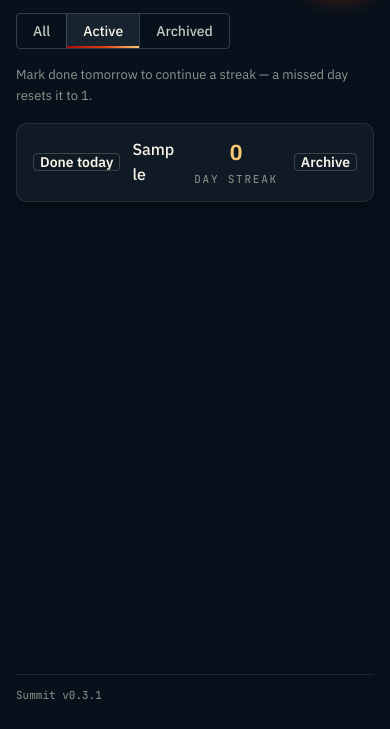
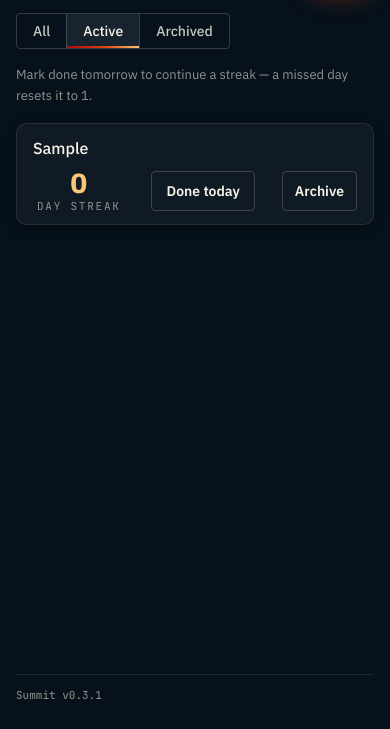
Before and after one commit to peakflames/summit-glm-zcode, a website built with Vite: page index.html in a window 390 px wide. Both pictures are taken after typing "Sample" into the empty fields and a click on the button "Add". Shown: the part 115-844 px from the top of the page. Built offline with nearby package versions, Linux system fonts and the light colour scheme.

Commit message:
fix: row UI parity — element order, quiet success treatment, button sizing, mobile reflow
Rows match the reference implementation: semantic ul.habit-rows > li.habit-row,
ordered name → streak badge → Done toggle → Archive; done state uses the quiet
success treatment (--status-success-bg fill, --status-success text/border) while
keeping aria-pressed; both row buttons sized pf-btn--md with a stable done
min-width; flex-wrap plus a 480px reflow drops the name to its own line on
narrow screens; app shell widened to 45rem to match the reference column.

Manual verification performed: Yes — visual check of the running app layout.

```diff
--- a/src/styles.css
+++ b/src/styles.css
@@ -11,7 +11,10 @@ body {
 }
 
 .shell {
-  max-width: 32rem;
+  /* 45rem matches the reference implementation's app-shell width (720px);
+     the row's name + badge + two pf-btn--md controls need it to stay on one
+     line at desktop (quick-fix row-ui-mobile-parity). */
+  max-width: 45rem;
   margin: 0 auto;
   padding: var(--space-6) var(--space-4);
   display: flex;
@@ -117,16 +120,31 @@ body {
 }
 
 /* pf-card provides the surface; the row overrides padding for a compact list
-   row and drops the old divider borders in favor of card borders. */
+   row and drops the old divider borders in favor of card borders. flex-wrap
+   plus the 480px reflow below (quick-fix row-ui-mobile-parity) lets the name
+   drop to its own full-width line on narrow screens instead of being crushed
+   between the two buttons. */
 .habit-row {
   display: flex;
+  flex-wrap: wrap;
   align-items: center;
   gap: var(--space-3);
   padding: var(--space-3) var(--space-4);
 }
 
+/* Semantic row list (quick-fix row-ui-mobile-parity): the <ul> that holds the
+   <li.habit-row> elements; the hint and empty state live outside it. */
+.habit-rows {
+  list-style: none;
+  margin: 0;
+  padding: 0;
+  display: flex;
+  flex-direction: column;
+  gap: var(--space-2);
+}
+
 .habit-name {
-  flex: 1;
+  flex: 1 1 auto;
   overflow-wrap: anywhere;
   color: var(--text-heading);
   font-weight: var(--weight-medium);
@@ -136,19 +154,20 @@ body {
    face, heavier and larger than the habit name on the same row. Epic lfstJmm
    stacks the "DAY STREAK" caption beneath the number (TOR-04-rknaMfI). */
 .streak-badge {
-  min-width: 1.75rem;
+  min-width: 3.5rem;
   padding: 0 var(--space-1);
   border-radius: var(--radius-sm);
   display: flex;
   flex-direction: column;
   align-items: center;
   text-align: center;
+  line-height: 1.1;
 }
 
 .streak-number {
   font-family: var(--font-display);
-  font-size: var(--text-h3);
-  font-weight: var(--weight-bold);
+  font-size: var(--text-h2);
+  font-weight: var(--weight-black);
   color: var(--text-accent);
   font-variant-numeric: tabular-nums;
 }
@@ -172,16 +191,45 @@ body {
 
 /* TOR-07-OgGR571 (Epic lfstJmm): the check-in toggle button. The undone
    state's neutral outlined treatment comes from pf-btn--secondary; the done
-   state is success green via --status-success — never the flame accent; the
-   Add button is the one hot element (TOR-07-EXjNoVz). */
+   state is quiet success green — success-bg fill with success text and border,
+   never the flame accent; the Add button is the one hot element
+   (TOR-07-EXjNoVz). The min-width keeps the toggle a stable, deliberate
+   control across both labels (quick-fix row-ui-mobile-parity). */
 .habit-done-btn {
   flex: 0 0 auto;
+  min-width: 7.5rem;
 }
 
 .habit-done-btn[aria-pressed='true'] {
-  background: var(--status-success);
+  background: var(--status-success-bg);
   border-color: var(--status-success);
-  color: var(--obsidian-1000);
+  color: var(--status-success);
+}
+
+/* Quick-fix row-ui-mobile-parity: narrow-screen reflow — the name takes its
+   own full-width line and the badge + buttons share the second line. */
+@media (max-width: 480px) {
+  .habit-row {
+    gap: var(--space-2);
+    justify-content: space-between;
+  }
+
+  .habit-name {
+    flex-basis: 100%;
+  }
+
+  .streak-badge {
+    min-width: 3rem;
+  }
+
+  .habit-done-btn {
+    min-width: 6.5rem;
+  }
+
+  .habit-done-btn,
+  .habit-action {
+    padding: 0 var(--space-3);
+  }
 }
 
 .shell-footer {
--- a/src/ui/habit-list.ts
+++ b/src/ui/habit-list.ts
@@ -62,5 +62,11 @@ export function renderHabitList(
     listEl.append(empty);
     return;
   }
-  listEl.append(...habits.map((habit) => renderHabitRow(habit, callbacks)));
+  // Quick-fix row-ui-mobile-parity: rows live in a semantic <ul> (each row is
+  // an <li> from renderHabitRow). The hint and empty state stay outside the
+  // list as siblings — a <ul> may not contain <p> children.
+  const rows = document.createElement('ul');
+  rows.className = 'habit-rows';
+  rows.append(...habits.map((habit) => renderHabitRow(habit, callbacks)));
+  listEl.append(rows);
 }
--- a/src/ui/habit-row.ts
+++ b/src/ui/habit-row.ts
@@ -1,10 +1,12 @@
 // Habit row rendering (Epic AQNWtiB, wired in Epic m1i25n4; archived tag added
-// in Epic XDc5Tpp; row UI parity in Epic lfstJmm). One row per habit: the
-// "Done today" toggle button, name, "Archived" tag when the habit is archived,
-// streak badge with "DAY STREAK" caption, and the archive/restore action. The
+// in Epic XDc5Tpp; row UI parity in Epic lfstJmm). One row per habit: the name,
+// "Archived" tag when the habit is archived, streak badge with "DAY STREAK"
+// caption, the "Done today" toggle button, and the archive/restore action. The
 // row is a pure function of the habit — the button's pressed state reflects
 // the stored completions and the badge comes from streaks.ts — so every render
 // (initial, post-toggle, restored) is history-derived with no special cases.
+// Rows are <li> elements inside the list's <ul class="habit-rows"> and follow
+// the reference layout: name first, controls right, flex-wrap reflow on mobile.
 
 import type { Habit } from '../lib/storage';
 import { currentStreak, todayLocalDate } from '../lib/streaks';
@@ -16,28 +18,11 @@ export interface HabitRowCallbacks {
 }
 
 export function renderHabitRow(habit: Habit, callbacks: HabitRowCallbacks): HTMLElement {
-  const row = document.createElement('div');
+  const row = document.createElement('li');
   // pf-card (Epic NZK8kqE) supplies the raised surface; the row layout stays
   // in styles.css under the original class name.
   row.className = 'habit-row pf-card';
   row.dataset.habitId = habit.id;
-
-  const today = todayLocalDate();
-  // TOR-03-WUQGIE9 / TOR-03-M5RmMBx (Epic lfstJmm): the check-in control is a
-  // toggle button, not a checkbox. pf-btn--secondary supplies the neutral
-  // outlined undone treatment; the done state is Summit CSS on
-  // .habit-done-btn[aria-pressed="true"] (TOR-07-OgGR571) — success green,
-  // never the flame accent: the Add button is the one hot element
-  // (TOR-07-EXjNoVz).
-  const done = document.createElement('button');
-  done.type = 'button';
-  done.className = 'habit-done-btn pf-btn pf-btn--secondary';
-  const isDone = habit.completions.includes(today);
-  done.setAttribute('aria-pressed', String(isDone));
-  done.setAttribute('aria-label', `Done today: ${habit.name}`);
-  done.textContent = isDone ? 'Done ✓' : 'Done today';
-  done.addEventListener('click', () => callbacks.onToggle(habit.id));
-  row.append(done);
 
   const name = document.createElement('span');
   name.className = 'habit-name';
@@ -57,6 +42,7 @@ export function renderHabitRow(habit: Habit, callbacks: HabitRowCallbacks): HTML
   // "DAY STREAK" caption directly beneath it, on active and archived rows
   // alike. The number keeps the amber display-face hero styling
   // (TOR-07-pa7ak24) and the caption carries the mono caption ramp.
+  const today = todayLocalDate();
   const streak = String(currentStreak(habit.completions, today));
   const badge = document.createElement('span');
   badge.className = 'streak-badge';
@@ -70,17 +56,35 @@ export function renderHabitRow(habit: Habit, callbacks: HabitRowCallbacks): HTML
   badge.append(number, caption);
   row.append(badge);
 
+  // TOR-03-WUQGIE9 / TOR-03-M5RmMBx (Epic lfstJmm): the check-in control is a
+  // toggle button, not a checkbox. pf-btn--secondary supplies the neutral
+  // outlined undone treatment; the done state is Summit CSS on
+  // .habit-done-btn[aria-pressed="true"] (TOR-07-OgGR571) — quiet success
+  // green, never the flame accent: the Add button is the one hot element
+  // (TOR-07-EXjNoVz).
+  const done = document.createElement('button');
+  done.type = 'button';
+  done.className = 'habit-done-btn pf-btn pf-btn--secondary pf-btn--md';
+  const isDone = habit.completions.includes(today);
+  done.setAttribute('aria-pressed', String(isDone));
+  done.setAttribute('aria-label', `Mark ${habit.name} done today`);
+  done.textContent = isDone ? 'Done ✓' : 'Done today';
+  done.addEventListener('click', () => callbacks.onToggle(habit.id));
+  row.append(done);
+
   const action = document.createElement('button');
   action.type = 'button';
   // pf-btn--secondary (Epic NZK8kqE): the archive/restore control must NOT
   // carry the flame accent — the Add button is the one hot element
   // (TOR-07-EXjNoVz).
-  action.className = 'habit-action pf-btn pf-btn--secondary';
+  action.className = 'habit-action pf-btn pf-btn--secondary pf-btn--md';
   if (habit.archived) {
     action.textContent = 'Restore';
+    action.setAttribute('aria-label', `Restore ${habit.name}`);
     action.addEventListener('click', () => callbacks.onRestore(habit.id));
   } else {
     action.textContent = 'Archive';
+    action.setAttribute('aria-label', `Archive ${habit.name}`);
     action.addEventListener('click', () => callbacks.onArchive(habit.id));
   }
   row.append(action);
```
Also changed, not shown: src/ui/design-system.test.ts (+20 -1 lines), src/ui/habit-list.test.ts (+24 -0 lines).
